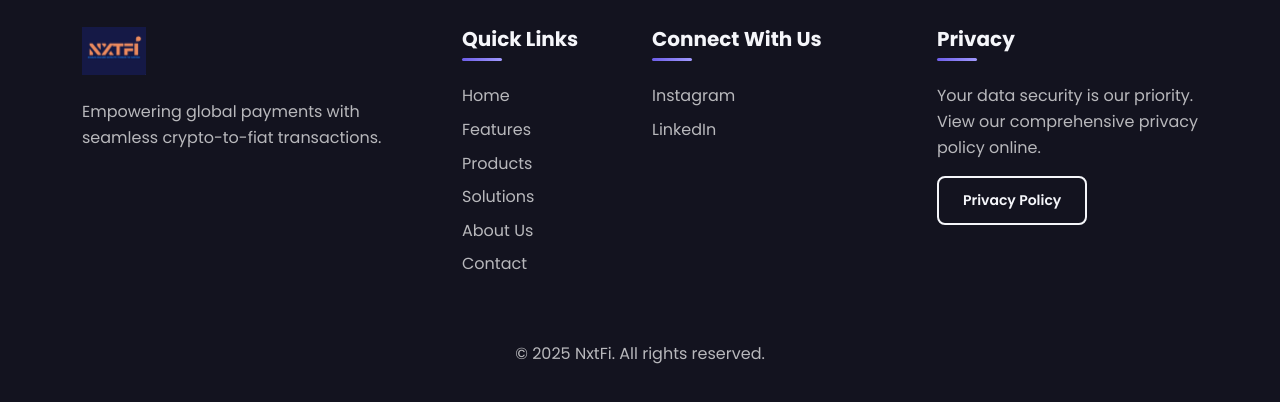
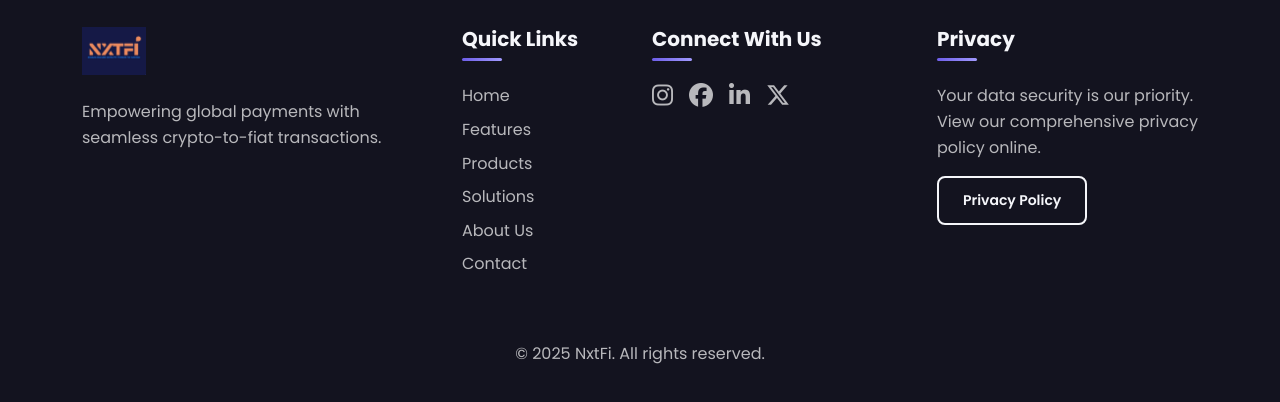
Before and after one commit to DesignBinge/NxtFi, a plain HTML site: page index.html in a window 1280 px wide. Shown: the part 4616-5018 px from the top of the page. Drawn offline with nearby package versions, Linux system fonts and the light colour scheme.

Commit message:
Replace text with icons for social media links

```diff
--- a/css/style.css
+++ b/css/style.css
@@ -518,6 +518,15 @@ section {
   border-top: 1px solid rgba(255, 255, 255, 0.05);
 }
 
+.fa-brands {
+  font-size: 24px;
+}
+
+.flex {
+  display: flex;
+  column-gap: 1rem;
+}
+
 .footer-logo {
   width: 4rem;
   height: auto;
@@ -549,11 +558,17 @@ section {
 .footer ul li a {
   color: rgba(255, 255, 255, 0.7);
   transition: all 0.3s ease;
+  display: block;
 }
 
-.footer ul li a:hover {
+.footer ul.quick-links li a:hover {
   color: var(--primary-light);
   padding-left: 5px;
+}
+
+.footer ul.connect-with-us li a:hover {
+  color: var(--primary-light);
+  transform: translateY(-5px);
 }
 
 .footer p {
--- a/index.html
+++ b/index.html
@@ -31,6 +31,7 @@
 
     <!-- Font Awesome -->
     <link rel="stylesheet" href="https://cdnjs.cloudflare.com/ajax/libs/font-awesome/6.4.0/css/all.min.css">
+    <link rel="stylesheet" href="https://cdnjs.cloudflare.com/ajax/libs/font-awesome/6.7.2/css/all.min.css" integrity="sha512-Evv84Mr4kqVGRNSgIGL/F/aIDqQb7xQ2vcrdIwxfjThSH8CSR7PBEakCr51Ck+w+/U6swU2Im1vVX0SVk9ABhg==" crossorigin="anonymous" referrerpolicy="no-referrer" />
 
     <!-- Google Fonts -->
     <link href="https://fonts.googleapis.com/css2?family=Poppins:wght@300;400;500;600;700&display=swap" rel="stylesheet">
@@ -335,7 +336,7 @@
                 </div>
                 <div class="col-lg-2 col-md-4 mb-4">
                     <h5>Quick Links</h5>
-                    <ul class="list-unstyled">
+                    <ul class="list-unstyled quick-links">
                         <li><a href="index.html">Home</a></li>
                         <li><a href="features.html">Features</a></li>
                         <li><a href="products.html">Products</a></li>
@@ -346,9 +347,11 @@
                 </div>
                 <div class="col-lg-3 col-md-4 mb-4">
                     <h5>Connect With Us</h5>
-                    <ul class="list-unstyled">
-                        <li><a href="https://www.instagram.com/nxtfi_uae">Instagram</a></li>
-                        <li><a href="https://www.linkedin.com/company/nxtfi-innovations-inc/">LinkedIn</a></li>
+                    <ul class="list-unstyled flex connect-with-us">
+                        <li><a href="https://www.instagram.com/nxtfi_uae"><i class="fa-brands fa-instagram"></i></a></li>
+                        <li><a href="https://www.facebook.com/people/NxtFi-Innovations-Inc/61577246818242"><i class="fa-brands fa-facebook"></i></a></li>
+                        <li><a href="https://www.linkedin.com/company/nxtfi-innovations-inc/"><i class="fa-brands fa-linkedin-in"></i></a></li>
+                        <li><a href="https://x.com/NxtFi_UAE"><i class="fa-brands fa-x-twitter"></i></i></a></li>
                     </ul>
                 </div>
                 <div class="col-lg-3 col-md-4 mb-4">
```
